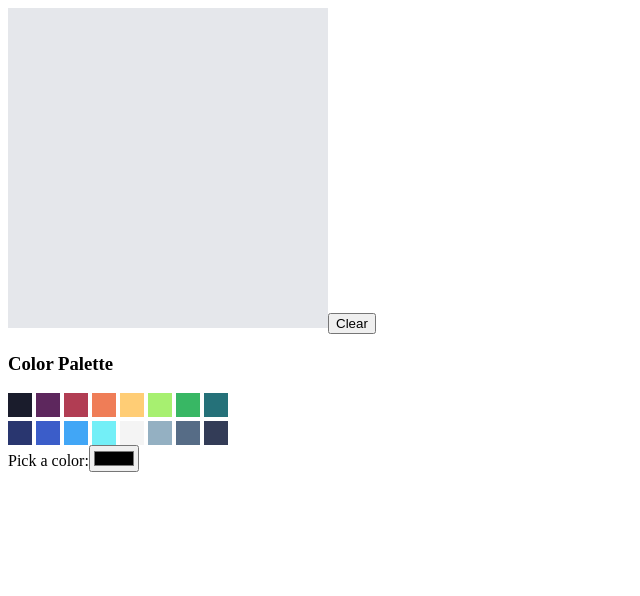
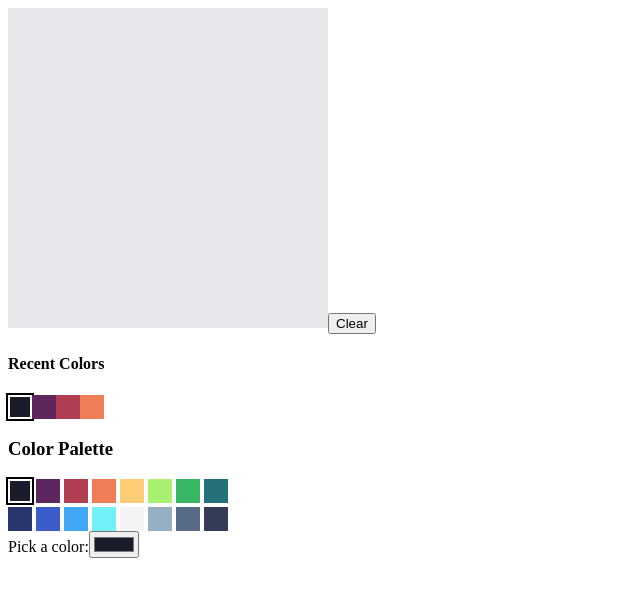
Before and after one commit to Tretaq/taint, a React (Vite) app: page / in a window 1280 px wide. Shown: the top 596 px of the page, without its empty margins (0-640 px from the left). Built offline with nearby package versions, Linux system fonts and the light colour scheme.

Commit message:
history of colors

```diff
--- a/src/App.tsx
+++ b/src/App.tsx
@@ -17,7 +17,8 @@ function App() {
         <button onClick={() => {
             dispatch({type:"clear"})
         }}>Clear</button>
-        <Palette selected={state.color} onSelected={(color) => dispatch({type: "setColor", color})} colors={PALETTE}></Palette>
+        <Palette recentColors={state.recentColors} selected={state.color} onSelected={(color) => dispatch({type: "setColor", color})} colors={PALETTE}></Palette>
+
     </>
   )
 }
--- a/src/components/Palette.tsx
+++ b/src/components/Palette.tsx
@@ -1,14 +1,34 @@
 import React from 'react';
 interface PaletteProps {
     colors: string[];
+    recentColors: string[];
     selected: string;
     onSelected: (color: string) => void;
 }
-export const Palette: React.FC<PaletteProps> = ({colors, selected, onSelected}) => {
+export const Palette: React.FC<PaletteProps> = ({colors, recentColors, selected, onSelected}) => {
     return (
         <div className="palette-container" >
+
+            {recentColors.length > 0 && (
+             <div className="recent-palette-section">
+                <h4>Recent Colors</h4>
+                 <div className="pallette-grid">
+                     {recentColors.map((color) => (
+                         <button
+                         aria-label={`Recent Color (${color})`}
+                         title={color}
+                         key={`recent-${color}`}
+                         className="palette-color-btn"
+                         style={{backgroundColor: color}}
+                         aria-pressed={selected === color}
+                         onClick={() => onSelected(color)}
+                         />
+                     ))}
+
+                 </div>
+             </div>
+            )}
             <h3>Color Palette</h3>
-
             <div className="palette-grid">
                 {colors.map((color) => (
                     <button
@@ -21,12 +41,12 @@ export const Palette: React.FC<PaletteProps> = ({colors, selected, onSelected})
                     onClick={() => onSelected(color)}
                     />
                 ))}
+                {}
             </div>
             <div className="custom-color-picker">
                 <label htmlFor="custom-color">Pick a color:</label>
                 <input id="custom-color" type="color" value={selected} onChange={(e) => onSelected(e.target.value)} />
             </div>
-
         </div>
     )
 }
--- a/src/state/EditorContext.tsx
+++ b/src/state/EditorContext.tsx
@@ -2,6 +2,7 @@ import {createContext, type Dispatch, type ReactNode, useReducer} from "react";
 import type {EditorAction, EditorState} from "../types.ts";
 import {editorReducer} from "./editorReducer.ts";
 import {createGrid} from "../grid.ts";
+import {PALETTE} from "../palette.ts";
 
 export type EditorContextType = {
     state: EditorState;
@@ -18,7 +19,8 @@ export const EditorProvider = ({children}: EditorProviderProps) => {
     //hold the data and all
     const [state, dispatch] = useReducer(editorReducer, undefined, ():EditorState => ({
         grid: createGrid(16,16),
-        color: "#000000"
+        color: PALETTE[0],
+        recentColors: PALETTE.slice(0 ,4)
     }));
     return (
         <EditorContext.Provider value={{state,dispatch}}>
--- a/src/state/editorReducer.ts
+++ b/src/state/editorReducer.ts
@@ -17,7 +17,9 @@ export function editorReducer(state: EditorState, action: EditorAction):EditorSt
         }
         case "setColor": {
             if(state.color === action.color) return state;
-            return {...state,color: action.color};
+            const filteredColors = state.recentColors.filter(c => c !== action.color);
+            const updatedRecentColors = [action.color, ...filteredColors].slice(0, 8);
+            return {...state,color: action.color,recentColors: updatedRecentColors};
         }
         default: {
             const _exhaustive: never = action;
--- a/src/types.ts
+++ b/src/types.ts
@@ -4,6 +4,7 @@ export type Grid = Pixel[][]
 export interface EditorState {
     grid: Grid;
     color: string;
+    recentColors: string[];
 }
 export interface PaintAction {
     type: "paint"
```
